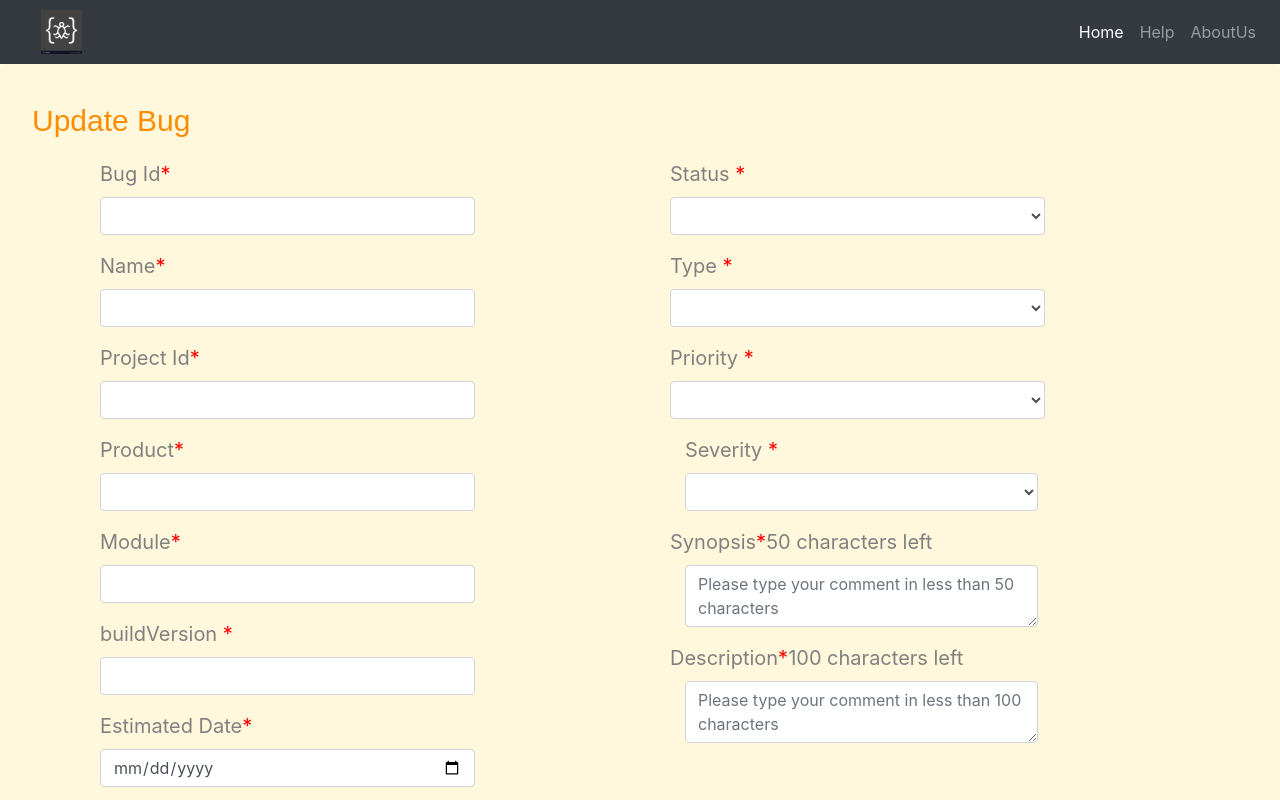
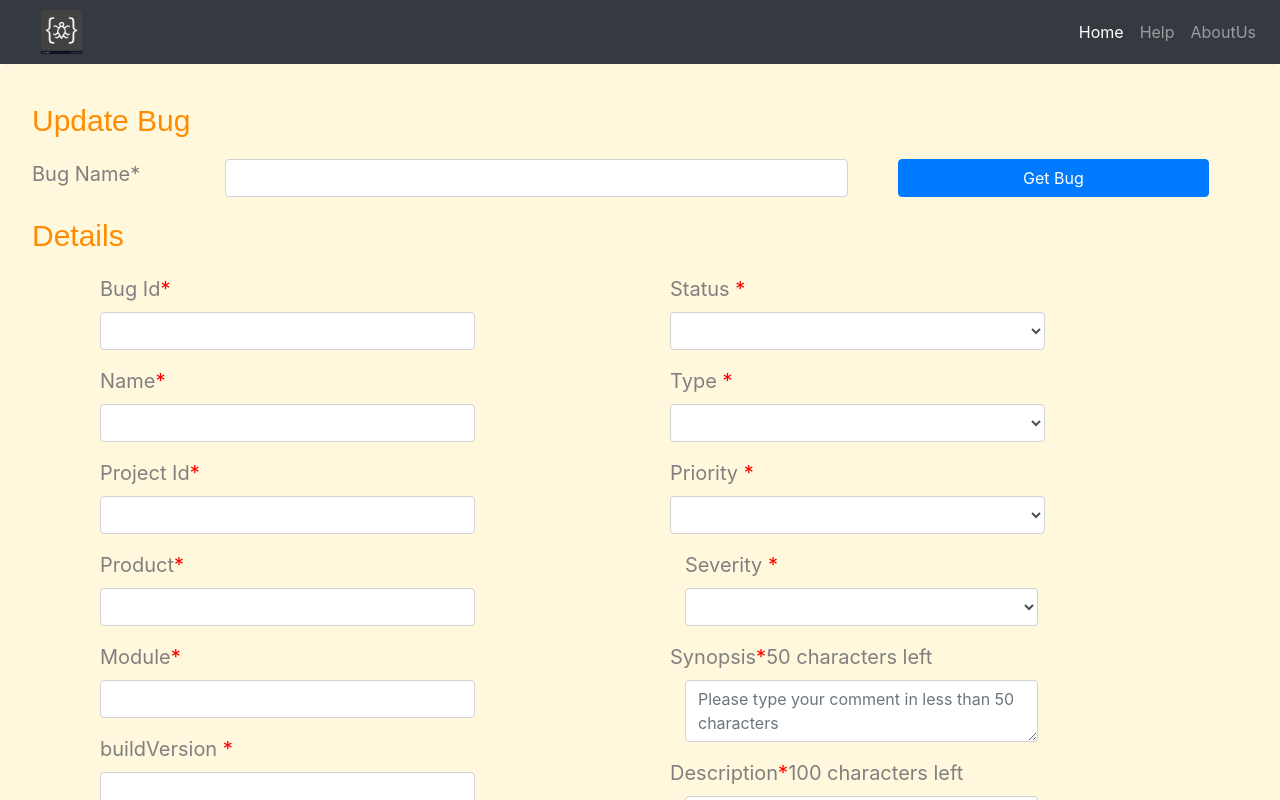
Before and after one commit to IBM-Training1/Angular-BTSComplete, an Angular app: page /update in a window 1280 px wide. Shown: the top 800 px of the page. Built offline with nearby package versions, Linux system fonts and the light colour scheme.

Commit message:
changes in update bug

```diff
--- a/src/app/update-bug/update-bug.component.html
+++ b/src/app/update-bug/update-bug.component.html
@@ -12,8 +12,20 @@
 </head>
 
 <body>
-  <form id="createBug" class="jumbotron" style="padding-top: 34px">
-    <p class="para1">Update Bug</p>
+  <form id="updateBug" class="jumbotron" style="padding-top: 34px;color: grey;
+    font-size: 20px;
+    background-color: cornsilk;
+    width: auto;
+    height: auto;">
+		<p class="para1">Update Bug</p>
+		<div class="form-group row searchForm">
+
+			<label for="bugName" class="col-sm-2 bugLabel">Bug Name<span>*</span></label>
+			<input class="form-control col-sm-6" [(ngModel)]='name'  style="margin-right:50px"  name='bugName' id='bugName'>
+
+		<button type="button" id="searchBug" class="btn btn-primary col-sm-3 searchButton" (click)="getBug()">Get Bug</button>
+	</div>
+    <p class="para1">Details</p>
     <div class="container">
       <div class="row">
         <div class="col">
--- a/src/app/update-bug/update-bug.component.ts
+++ b/src/app/update-bug/update-bug.component.ts
@@ -9,8 +9,11 @@ import { BugService } from '../bug.service';
 })
 export class UpdateBugComponent implements OnInit { //controller
   title:string = 'updateBug';
+
   bug:Bug=new Bug(); //model -stores all form data
-  bugArray:Bug[]=[];
+  bugArray:any;
+  bugResult:any;
+  name:String="";
   constructor(private bugService:BugService) { }
   updateBug()
 {const promise = this.bugService.updateBug(this.bug,this.bug.id);
@@ -28,6 +31,27 @@ export class UpdateBugComponent implements OnInit { //controller
 
 }
 
+getBug() {
+  const bugName = this.name.trim();
+  if (bugName) {
+    const promise = this.bugService.getBug(bugName);
+    promise.subscribe(response => {
+      this.bugResult = response;
+      console.log(this.bugResult);
+      if(this.bugResult){
+          this.bug=this.bugResult;
+        }
+      else{
+        alert("Bug Name not in records");
+      }
+    },
+      error => {
+        console.log(error);
+        alert('error happened..')
+      })
+  }
+}
+
   ngOnInit(): void {
   }
 
```
